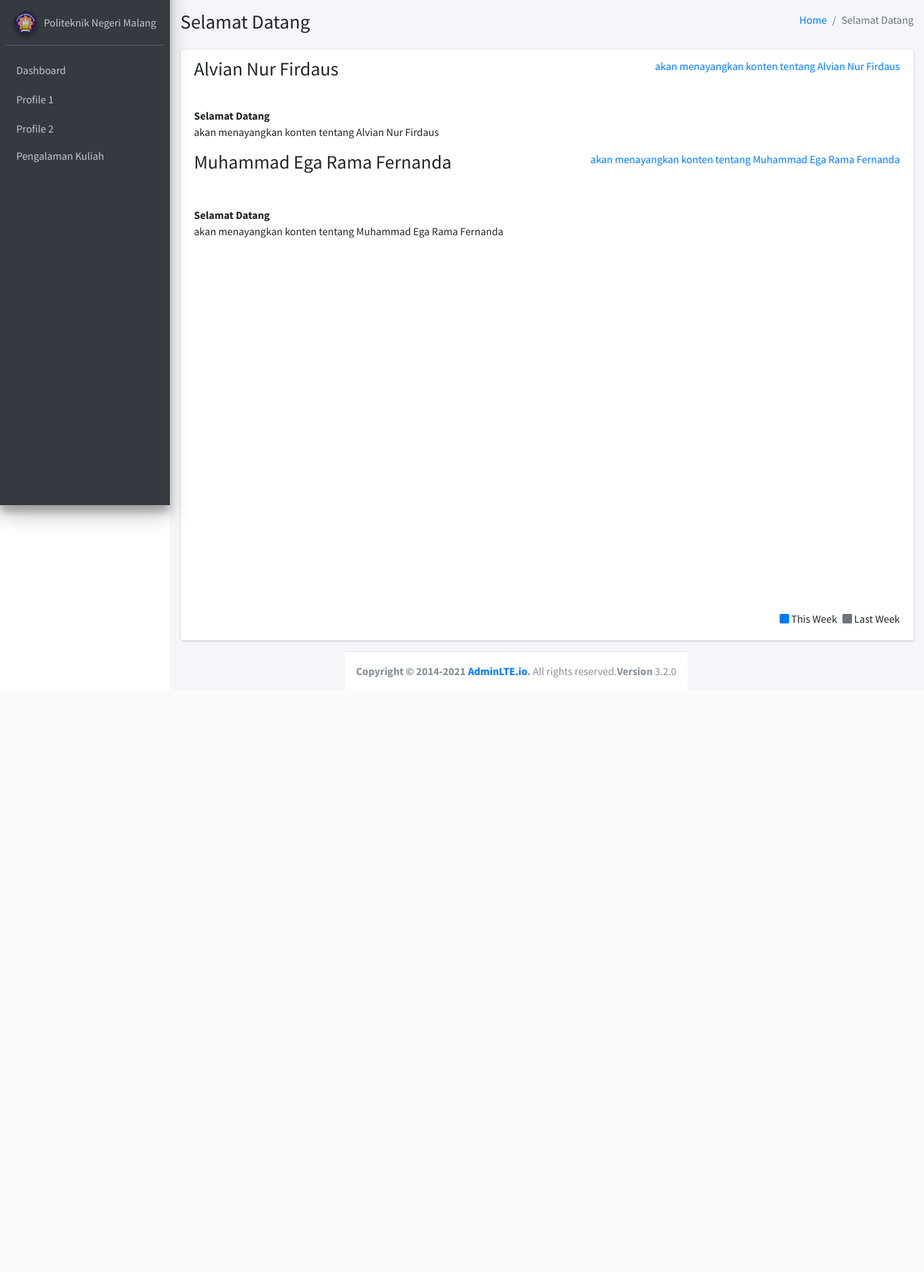
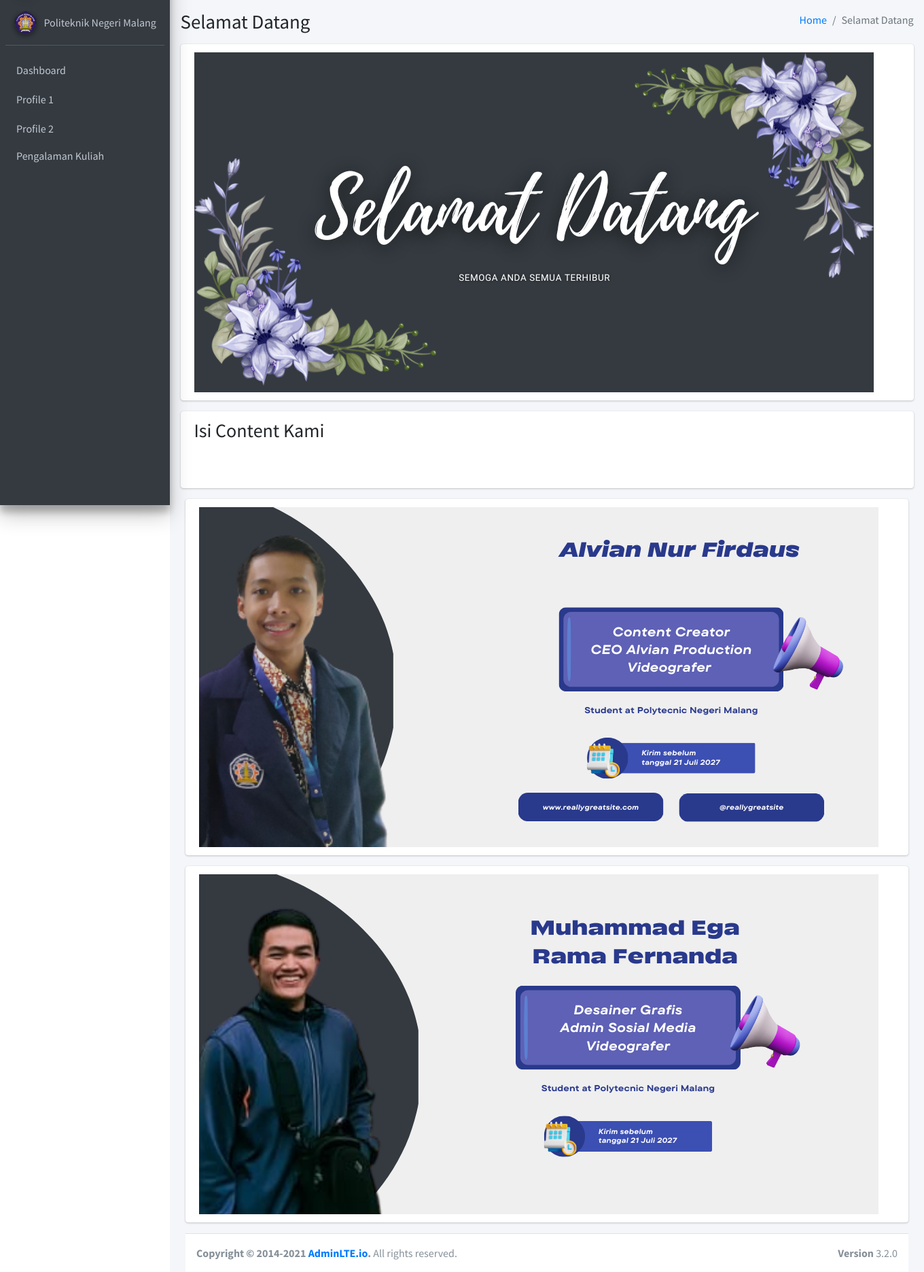
Before and after one commit to alvianfirdaus/03_praktikum_web_lanjut_dua, a Laravel app: page / in a window 1360 px wide. Shown: the part 57-1928 px from the top of the page at 68% size. Before the commit the page ends 1054 px from the top, so only its background shows below. Run offline with Laravel 9, Linux system fonts and the light colour scheme; a map, chart or similar area stays blank; some libraries are stand-ins or nearby versions.

Commit message:
update konten

```diff
--- a/resources/views/dashboard.blade.php
+++ b/resources/views/dashboard.blade.php
@@ -71,11 +71,11 @@
     <!-- Content Header (Page header) -->
     <div class="content-header">
       <div class="container-fluid">
-        <div class="row mb-2">
-          <div class="col-sm-6">
+        <div class="row mb">
+          <div class="col-sm">
             <h1 class="m-0">Selamat Datang</h1>
           </div><!-- /.col -->
-          <div class="col-sm-6">
+          <div class="col-sm">
             <ol class="breadcrumb float-sm-right">
               <li class="breadcrumb-item"><a href="#">Home</a></li>
               <li class="breadcrumb-item active">Selamat Datang</li>
@@ -93,47 +93,53 @@
           <div class="col-lg">
             <div class="card">
               <div class="card-header border-0">
-                <div class="d-flex justify-content-between" height=400px>
-                  <h3 class="card-title-90">Alvian Nur Firdaus</h3>
-                  <a href="javascript:void(0);">akan menayangkan konten tentang Alvian Nur Firdaus</a>
+                <div class="d-flex justify-content-between" >
+                <img src="../../dist/img/head.png" style='size:px'><br>
                 </div>
               </div>
-              <div class="card-body">
-                <div class="d-flex">
-                  <p class="d-flex flex-column">
-                    <span class="text-bold text-lg-500">Selamat Datang</span>
-                    <span>akan menayangkan konten tentang Alvian Nur Firdaus</span>
-                  </p>
-                </div>
+            </div>
+          </div>
+          <div class="content">
+      <div class="container-fluid">
+        <div class="row">
+          <div class="col-lg">
+            <div class="card">
+              <div class="card-header border-0">
                 <div class="d-flex justify-content-between" height=400px>
-                  <h3 class="card-title-90">Muhammad Ega Rama Fernanda</h3>
-                  <a href="javascript:void(0);">akan menayangkan konten tentang Muhammad Ega Rama Fernanda</a>
-                </div>
-              </div>
-              <div class="card-body">
-                <div class="d-flex">
-                  <p class="d-flex flex-column">
-                    <span class="text-bold text-lg-500">Selamat Datang</span>
-                    <span>akan menayangkan konten tentang Muhammad Ega Rama Fernanda</span>
-                  </p>
+                  <h3 class="card-title-90">Isi Content Kami</h3>
                 </div>
                 <!-- /.d-flex -->
 
                 <div class="position-relative mb-4">
-                  <canvas id="visitors-chart" height="500px"></canvas>
-                </div>
-
-                <div class="d-flex flex-row justify-content-end">
-                  <span class="mr-2">
-                    <i class="fas fa-square text-primary"></i> This Week
-                  </span>
-
-                  <span>
-                    <i class="fas fa-square text-gray"></i> Last Week
-                  </span>
+                  <canvas id="visitors-chart" height="5px"></canvas>
                 </div>
               </div>
             </div>
+            <div class="content">
+          <!-- content alvian -->
+          <div class="container-fluid">
+            <div class="row">
+              <div class="col-lg">
+                <div class="card">
+                  <div class="card-header border-0">
+                    <div class="d-flex justify-content-between" >
+                    <img src="../../dist/img/ap.png" style='size:px'><br>
+                    </div>
+                  </div>
+                </div>
+              </div>
+            <!-- content ega -->
+          <div class="container-fluid">
+            <div class="row">
+              <div class="col-lg">
+                <div class="card">
+                  <div class="card-header border-0">
+                    <div class="d-flex justify-content-between" >
+                    <img src="../../dist/img/ap2.png" style='size:px'><br>
+                    </div>
+                  </div>
+                </div>
+              </div>
             <!-- /.card -->
 
 
@@ -154,4 +160,5 @@
     });
 </script>
 </body>
+
 </html>
--- a/resources/views/kuliah.blade.php
+++ b/resources/views/kuliah.blade.php
@@ -101,3 +101,6 @@
                 Wassalamualaikum warahmatullahi wabarakatuh<br>
                 dan kami berdua merasa bangga kuliah di Politeknik Negeri Malang<br>
             </div>
+
+</section>
+@extends('layouts.footer')
--- a/resources/views/layouts/footer.blade.php
+++ b/resources/views/layouts/footer.blade.php
@@ -1,7 +1,7 @@
-<footer class="main-footer">
+<footer class="main-footer" style="margin-left:0px">
     <strong>Copyright &copy; 2014-2021 <a href="https://adminlte.io">AdminLTE.io</a>.</strong>
     All rights reserved.
     <div class="float-right d-none d-sm-inline-block">
       <b>Version</b> 3.2.0
     </div>
-</footer>
+  </footer>
--- a/resources/views/profile1.blade.php
+++ b/resources/views/profile1.blade.php
@@ -155,7 +155,7 @@
             <!-- /.card -->
           </div>
   <!-- /.content-wrapper -->
-  @extends('layouts.footer')
+
 
   <!-- Control Sidebar -->
   <aside class="control-sidebar control-sidebar-dark">
@@ -166,4 +166,5 @@
 <!-- ./wrapper -->
 
 </body>
+@extends('layouts.footer')
 </html>
--- a/resources/views/profile2.blade.php
+++ b/resources/views/profile2.blade.php
@@ -96,7 +96,7 @@
               <div class="card-body box-profile">
                 <div class="text-center">
                   <img class="profile-user-img img-fluid img-circle"
-                      src="../../dist/img/ega.png" width="20"
+                      src="../../dist/img/egaa.png" width="20"
                       alt="User profile picture">
                 </div>
 
```
Also changed, not shown: public/dist/img/ap.png (added), public/dist/img/ap2.png (added), public/dist/img/egaa.png (renamed from public/dist/img/ega.png), public/dist/img/head.png (added), public/dist/img/hed.png (added), public/dist/img/heed.png (added).
